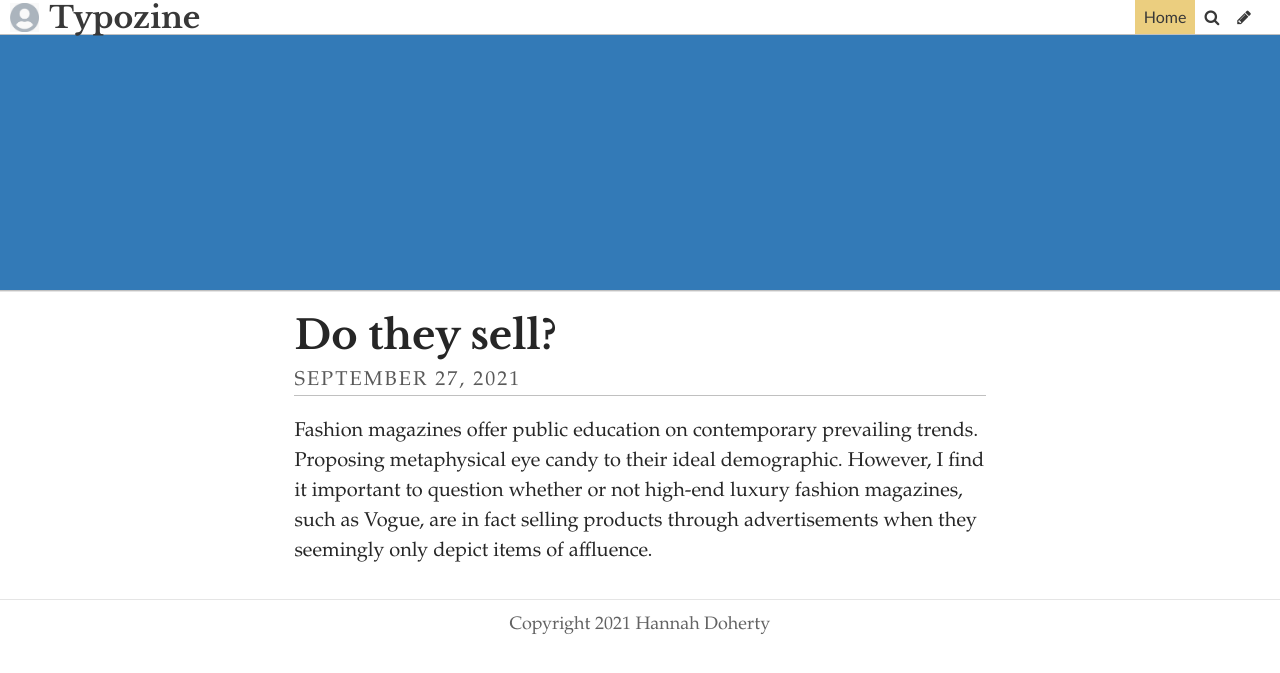
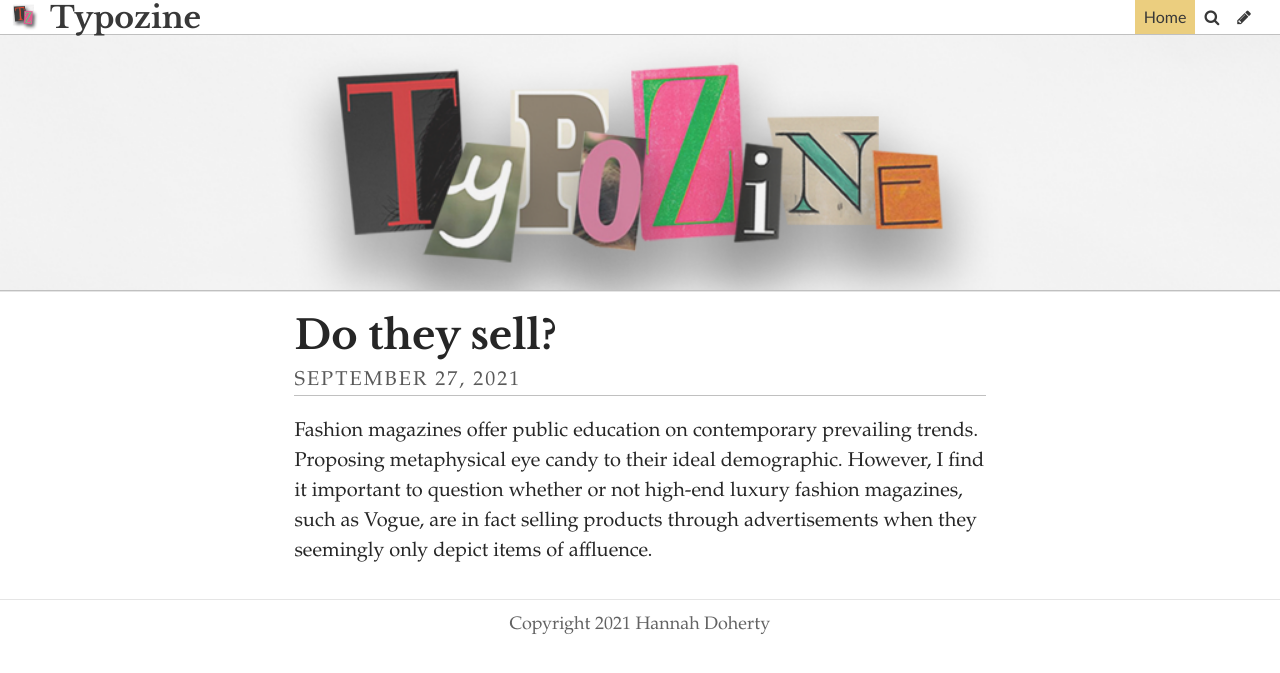
Before and after one commit to 19061287han/typoblog, a Jekyll site: the page built from index.html, in a window 1280 px wide. Shown: the top 673 px of the page. Built offline with Jekyll 4.4.1, drawn with Linux system fonts in a browser that asks for light colours; some web fonts are replaced; the list of posts is cut into pages by our own code.

Commit message:
Update Settings “general”

```diff
--- a/_data/settings.yml
+++ b/_data/settings.yml
@@ -6,7 +6,7 @@ header_text: ""
 header_text_color: "#ffffff"
 bannerheight: 20vmax
 navbarheight: 35px
-logo: /uploads/logo.jpg
+logo: ../uploads/logo.png
 favicon: /uploads/favicon.ico
 gridlayout: false
 fixednavbar: false
```
Also changed, not shown: uploads/logo.png (added), uploads/untitled-2.png (added).
